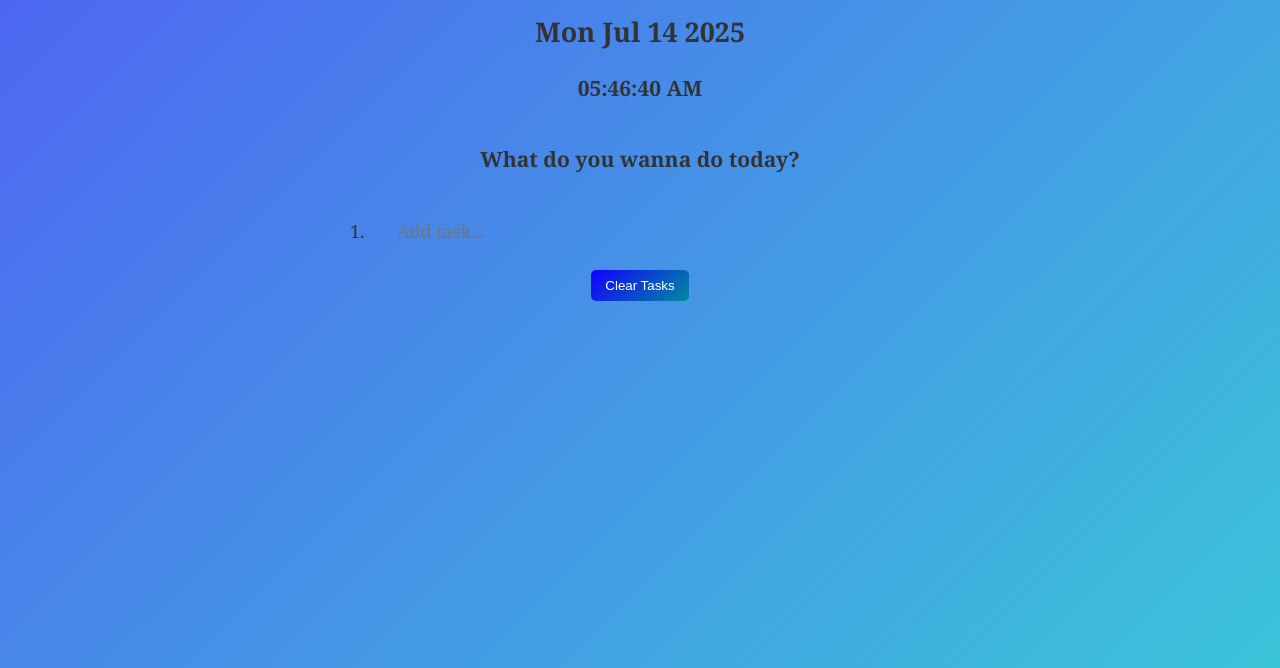
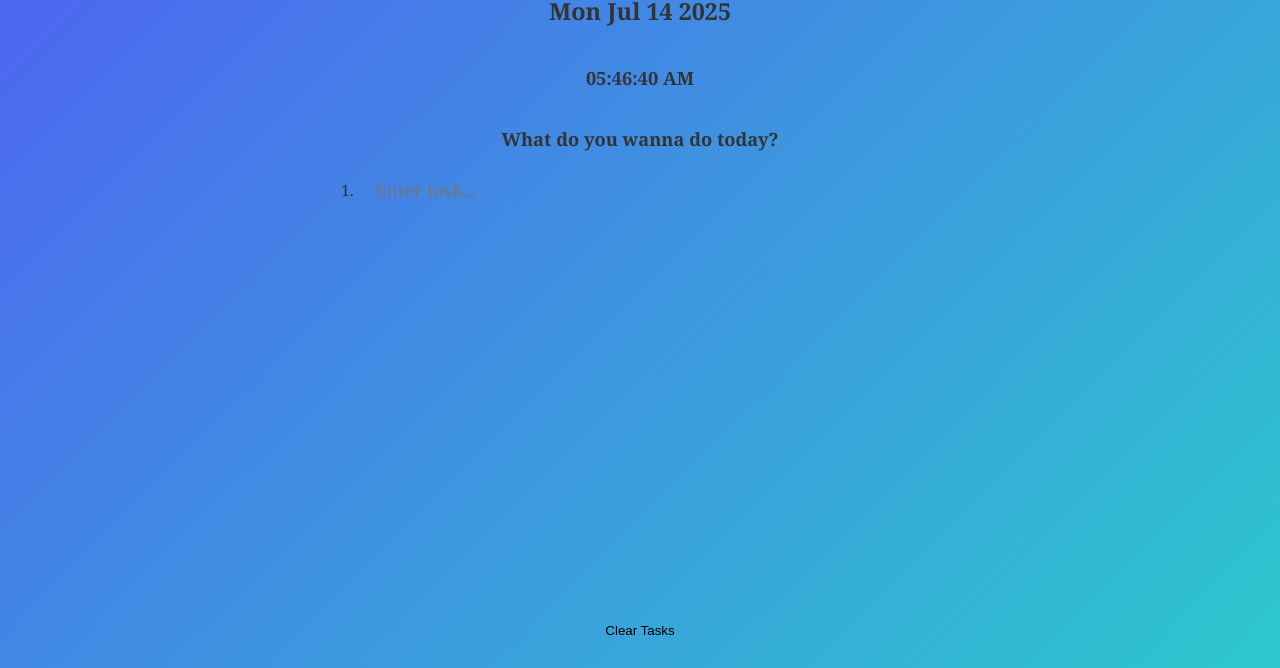
Before and after one commit to kavithahk-1706/Basic-To-Do-List-CRUD-App, a plain HTML site: page index.html in a window 1280 px wide. Shown: the part 132-800 px from the top of the page. Drawn offline with Linux system fonts and the light colour scheme.

Commit message:
fixed transitions and layout

```diff
--- a/index.html
+++ b/index.html
@@ -8,16 +8,17 @@
     <script src='script.js'></script>
 </head>
 <body>
-    <h1>TO-DO List Web App</h1>
-    <h2 id="date"></h2>
-    <h3 id="time"></h3>
+
+  <h1>TO-DO List Web App</h1>
+  <h2 id="date"></h2>
+  <h3 id="time"></h3>
+  <h3>What do you wanna do today?</h3>
+
+  <div class="wrapper">
     <div class="container">
-        <h3>What do you wanna do today?</h3>
-        <table id='taskList'>
-        </table>
-
-        <button class="btn" id="clearTasks">Clear Tasks</button>
+      <table id="taskList"></table>
     </div>
-
+    <button id="clearTasks">Clear Tasks</button>
+  </div>
 </body>
 </html>
--- a/script.js
+++ b/script.js
@@ -42,36 +42,41 @@ const displayUpdatedList=()=>{
         const taskName=document.createElement('p');
         taskName.textContent=item.text;
 
-
+        const taskCellEdit=document.createElement('td');
+        const editButton=document.createElement('button');
+        editButton.title='Edit Task';
+        editButton.textContent='✏';
 
         const taskCellDel=document.createElement('td');
         const delButton=document.createElement('button');
         delButton.textContent='🗑️';
+        delButton.title='Delete Task';
 
         const taskCellCompl=document.createElement('td');
         const completeButton=document.createElement('button');
+        completeButton.title='Mark Task as Complete';
         completeButton.textContent='✔';
 
-        const taskCellEdit=document.createElement('td');
-        const editButton=document.createElement('button');
-        editButton.textContent='✏';
+
 
 
 
 
         taskCell.appendChild(taskName);
 
+        taskCellEdit.appendChild(editButton);
 
         taskCellDel.appendChild(delButton);
 
         taskCellCompl.appendChild(completeButton);
 
-        taskCellEdit.appendChild(editButton);
+
 
         taskRow.appendChild(taskNo);
         taskRow.appendChild(taskCell);
+        taskRow.appendChild(taskCellEdit);
         taskRow.appendChild(taskCellDel);
-        taskRow.appendChild(taskCellEdit);
+
 
         taskRow.appendChild(taskCellCompl);
 
@@ -112,7 +117,6 @@ const displayUpdatedList=()=>{
             if(!isEditing){
                 isEditing=true;
                 delButton.disabled=true;
-
                 completeButton.disabled=true;
 
 
@@ -143,22 +147,17 @@ const displayUpdatedList=()=>{
                 input.replaceWith(newTaskText);
 
                 newTaskText.addEventListener('dblclick', () => editTask(newTaskText));
-    };
-
+            }
 
             input.addEventListener('keydown', (e) => {
                 if (e.key === 'Enter') {
                     isEditing=false;
                     delButton.disabled=false;
-
                     completeButton.disabled=false;
-
-
                     saveEdit();
                 };
             });
         }
-
 
 
         editButton.addEventListener('click', ()=>{editTask(taskName)});
@@ -173,6 +172,7 @@ const displayUpdatedList=()=>{
             displayUpdatedList();
         });
     }
+
     storedTasks.forEach(addToViewableTasks);
 
     const addEmptyTaskRow=()=>{
@@ -185,7 +185,7 @@ const displayUpdatedList=()=>{
         const lastTaskInputCell=document.createElement('td');
 
         const lastTaskInput=document.createElement('input');
-        lastTaskInput.placeholder='Add task...';
+        lastTaskInput.placeholder='Enter task...';
 
         lastTaskInputCell.appendChild(lastTaskInput);
 
@@ -200,6 +200,7 @@ const displayUpdatedList=()=>{
         const lastTaskAddBtn=document.createElement('button');
         lastTaskAddBtn.textContent='➕';
         lastTaskAddBtn.disabled=true;
+        lastTaskAddBtn.title=(lastTaskAddBtn.disabled?"Type to add a Task":"Add Task");
         lastTaskAddBtnCell.appendChild(lastTaskAddBtn);
 
         const addNewTask=()=>{
--- a/style.css
+++ b/style.css
@@ -1,17 +1,59 @@
 html, body {
-    height: 100%;
-    margin: 0;
-    padding: 0;
-    font-size: 0.75rem;
-    font-family: 'Cambria', serif;
-    background: linear-gradient(135deg, rgb(79, 96, 243), rgb(59, 196, 217));
-    color: #333;
-    text-align:center;
+  height: 100%;
+  margin: 0;
+  padding: 0;
+  font-size:0.65rem;
+  display: flex;
+  flex-direction: column;
 }
 
 body {
-    padding: 2rem;
-    box-sizing: border-box;
+  background: linear-gradient(135deg, rgb(79, 96, 243), rgb(44, 200, 205)) no-repeat;
+  background-size: cover;
+  background-attachment: fixed;
+  font-family: 'Cambria', serif;
+  color: #333;
+  text-align: center;
+  padding: 1rem;
+  box-sizing: border-box;
+}
+
+.wrapper {
+  flex: 1;
+  display: flex;
+  flex-direction: column;
+  align-items: center;
+  overflow: hidden;
+}
+
+.container {
+  flex: 1;
+  overflow-y: auto;
+  width: 100%;
+  max-width: 600px;
+  margin-bottom: 1rem;
+  padding-right: 8px; /* scrollbar spacing */
+}
+
+.container::-webkit-scrollbar {
+  width: 8px;
+}
+.container::-webkit-scrollbar-track {
+  background: rgba(79, 96, 243, 0.1);
+}
+.container::-webkit-scrollbar-thumb {
+  background: rgba(79, 96, 243, 0.4);
+  border-radius: 10px;
+}
+.container::-webkit-scrollbar-thumb:hover {
+  background: rgba(79, 96, 243, 0.6);
+}
+
+#clearTasks {
+  position: sticky;
+  bottom: 0;
+  z-index: 10;
+  margin-top: 10px;
 }
 
 table {
@@ -21,19 +63,12 @@ table {
 }
 
 td {
-    padding: 10px;
+    padding: 5px;
     text-align: left;
     vertical-align: middle;
 }
 
-.container {
-    display: flex;
-    flex-direction: column;
-    gap: 0.5rem;
-    justify-content: center;
-    align-items: center;
-    width: 100%;
-}
+
 
 .input {
     width: 100%;
@@ -41,7 +76,7 @@ td {
     height: 30px;
     border-radius: 5px;
     border: 1px solid #ccc;
-    padding: 8px;
+    padding: 5px;
     background: rgba(255, 255, 255, 0.3);
     color: #333;
     box-sizing: border-box;
@@ -60,7 +95,7 @@ button {
 }
 
 .input-submit {
-    padding: 8px;
+    padding: 5px;
     border: none;
     border-radius: 5px;
     background: none;
@@ -72,6 +107,7 @@ button {
     border: none;
     color: white;
     border-radius: 5px;
+    margin-top:15px;
 }
 
 .btn:hover,
@@ -88,8 +124,14 @@ tr.task-text button {
     pointer-events: none;
 }
 
+button:disabled:hover{
+    cursor:not-allowed;
+    transform:none;
+}
+
 tr.task-text:hover td {
     border-bottom: 2px dotted rgba(50, 106, 227, 1);
+    transition: border-bottom 0.5s ease-in-out;
 }
 
 tr.task-text td {
@@ -103,7 +145,7 @@ tr.task-text:hover button {
 
 tr.task-text button:hover {
     transform: scale(1.1);
-    transition: transform 0.2s ease;
+    transition: transform 0.2s ease-in-out;
 }
 
 
```
Lines whose indentation alone changed are shown as unchanged.
